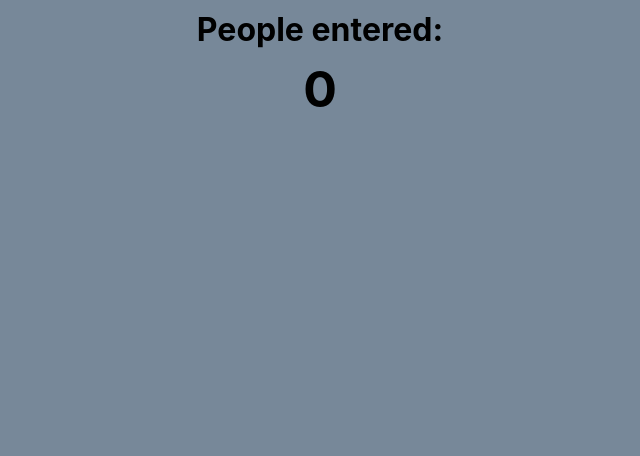
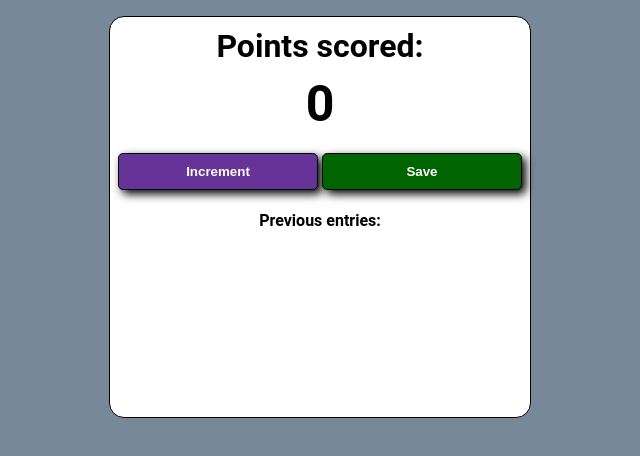
Before and after one commit to Katherine-Reed/Counter, a plain HTML site: page index.html in a window 1280 px wide. Shown: the whole page, without its empty margins (320-960 px from the left). Drawn offline with Linux system fonts and the light colour scheme.

Commit message:
Finished App
Counter app that increments a number when clicking the "Increment" button and saves the score and resets it to zero when the "Save" button is clicked.

```diff
--- a/index.css
+++ b/index.css
@@ -1,9 +1,19 @@
 body {
+    max-width: 33vw;
+    margin: auto;
     background-color: lightslategray;
     background-size: cover;
-    font-family: -apple-system, BlinkMacSystemFont, 'Segoe UI', Roboto, Oxygen, Ubuntu, Cantarell, 'Open Sans', 'Helvetica Neue', sans-serif;
+    font-family: Roboto, Oxygen, Ubuntu, Cantarell, 'Open Sans', 'Helvetica Neue', sans-serif;
     font-weight: bold;
     text-align: center;
+}
+
+main {
+    margin-top: 1rem;
+    background: white;
+    height: 50vh;
+    border: 1px solid black;
+    border-radius: 15px;
 }
 
 h1 {
@@ -18,7 +28,7 @@ h2 {
 }
 
 button {
-    border: none;
+    border: 1px solid black;
     padding-top: 10px;
     padding-bottom: 10px;
     color: white;
@@ -26,10 +36,11 @@ button {
     width: 200px;
     margin-bottom: 5px;
     border-radius: 5px;
+    box-shadow: 4px 4px 10px black;
 }
 
 #increment-btn {
-    background: darkred;
+    background: rebeccapurple;
 }
 
 #save-btn {
--- a/index.html
+++ b/index.html
@@ -7,8 +7,13 @@
         <link rel="stylesheet" href="index.css">
     </head>
     <body>
-		<h1>People entered:</h1>
+		<main>
+			<h1>Points scored:</h1>
 			<h2 id="count-el">0</h2>
+			<button id="increment-btn" onclick="increment()">Increment</button>
+			<button id="save-btn" onclick="save()">Save</button>
+			<p id="save-el">Previous entries: </p>
+		</main>
+    </body>
     <script src="index.js"></script>
-	</body>
 </html>
--- a/index.js
+++ b/index.js
@@ -0,0 +1,15 @@
+let saveEl = document.getElementById("save-el")
+let countEl = document.getElementById("count-el")
+let count = 0
+
+function increment() {
+	count += 1
+	countEl.textContent = count
+}
+
+function save() {
+	let result = count + " – "
+	saveEl.textContent += result
+	countEl.textContent = 0
+	count = 0
+}
```
Lines whose indentation alone changed are shown as unchanged.
